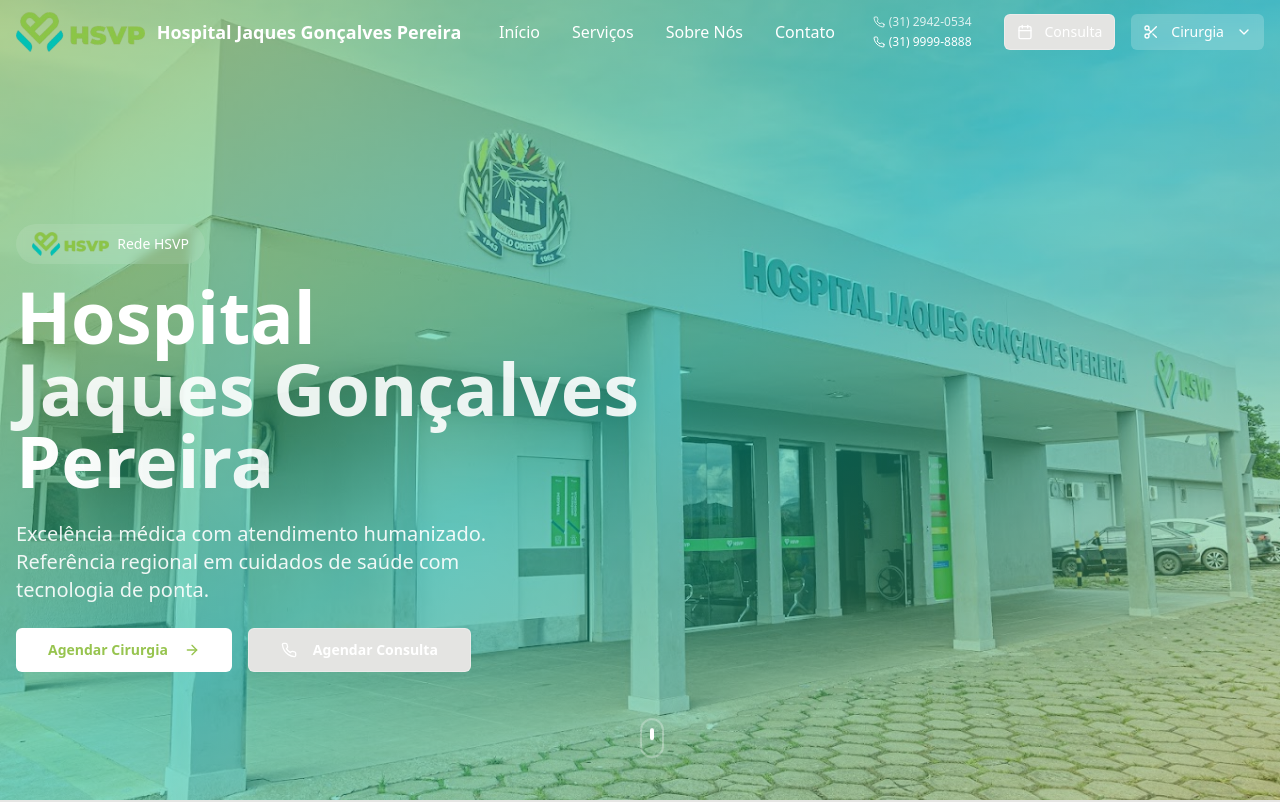
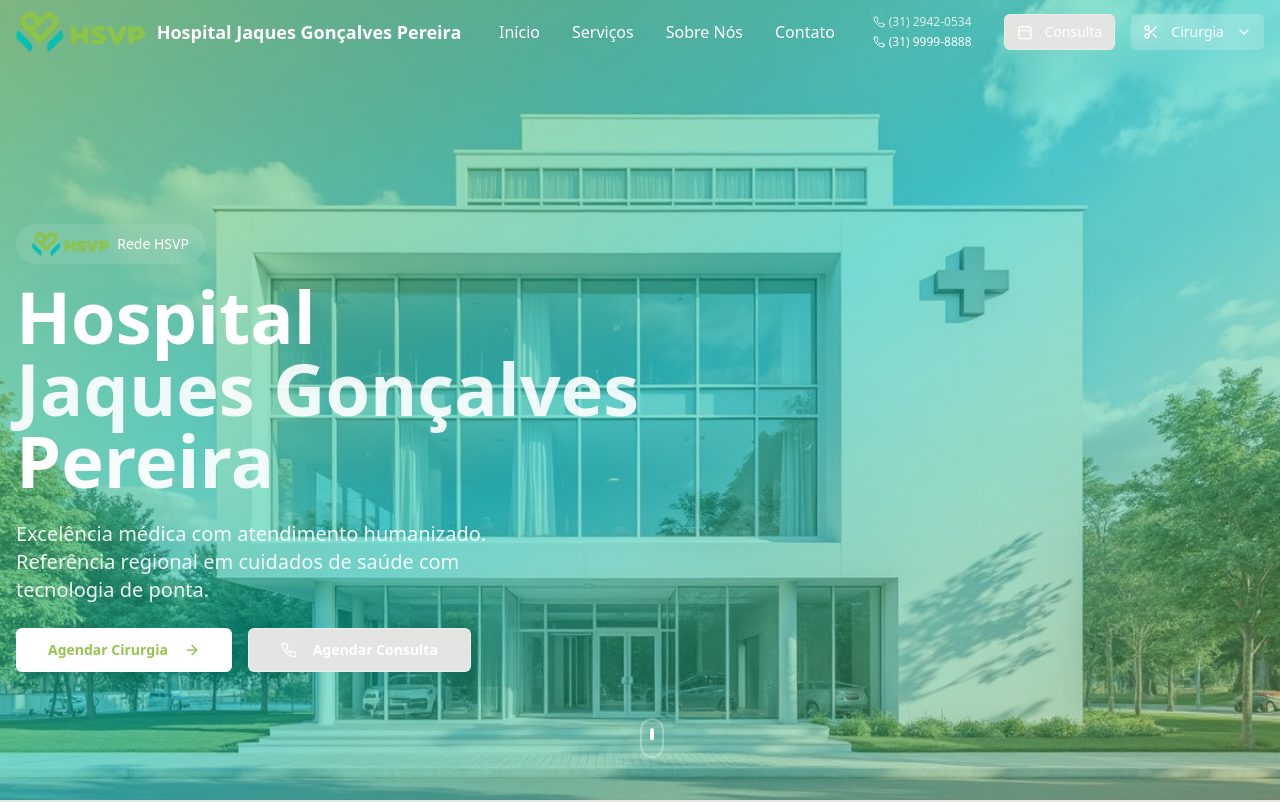
Before and after one commit to mataleone/vital-pages-launch, a React (Vite) app: page / in a window 1280 px wide. Shown: the top 802 px of the page. Built offline with nearby package versions, Linux system fonts and the light colour scheme.

Commit message:
Add slideshow to main image
Implement a slideshow for the main hero image, replacing the static image with a dynamic carousel component.

```diff
--- a/src/components/ModernHero.tsx
+++ b/src/components/ModernHero.tsx
@@ -1,17 +1,64 @@
 import { Button } from "@/components/ui/button";
 import { ArrowRight, Phone } from "lucide-react";
+import { Carousel, CarouselContent, CarouselItem } from "@/components/ui/carousel";
+import { useEffect, useState } from "react";
 
 const ModernHero = () => {
+  const [api, setApi] = useState<any>(null);
+
+  const heroImages = [
+    {
+      src: "/lovable-uploads/a9e4cc63-eef5-4308-9bce-542fdb14620d.png",
+      alt: "Hospital Jaques Gonçalves Pereira - Fachada Real"
+    },
+    {
+      src: "/src/assets/hospital-exterior.jpg",
+      alt: "Hospital - Vista Externa"
+    },
+    {
+      src: "/src/assets/hospital-interior.jpg",
+      alt: "Hospital - Interior Moderno"
+    },
+    {
+      src: "/src/assets/medical-team.jpg",
+      alt: "Equipe Médica Especializada"
+    }
+  ];
+
+  useEffect(() => {
+    if (!api) return;
+
+    const interval = setInterval(() => {
+      api.scrollNext();
+    }, 5000); // Troca de slide a cada 5 segundos
+
+    return () => clearInterval(interval);
+  }, [api]);
+
   return (
     <section className="relative h-screen overflow-hidden">
-      {/* Background Image with Overlay */}
+      {/* Background Slideshow */}
       <div className="absolute inset-0">
-        <img
-          src="/lovable-uploads/a9e4cc63-eef5-4308-9bce-542fdb14620d.png"
-          alt="Hospital Jaques Gonçalves Pereira - Fachada Real"
-          className="w-full h-full object-cover"
-        />
-        <div className="absolute inset-0 bg-gradient-to-br from-primary/60 via-secondary/50 to-accent/40" />
+        <Carousel
+          setApi={setApi}
+          opts={{ loop: true }}
+          className="w-full h-full"
+        >
+          <CarouselContent className="ml-0">
+            {heroImages.map((image, index) => (
+              <CarouselItem key={index} className="pl-0">
+                <div className="relative w-full h-screen">
+                  <img
+                    src={image.src}
+                    alt={image.alt}
+                    className="w-full h-full object-cover"
+                  />
+                  <div className="absolute inset-0 bg-gradient-to-br from-primary/60 via-secondary/50 to-accent/40" />
+                </div>
+              </CarouselItem>
+            ))}
+          </CarouselContent>
+        </Carousel>
       </div>
 
       {/* Background Pattern */}
```
